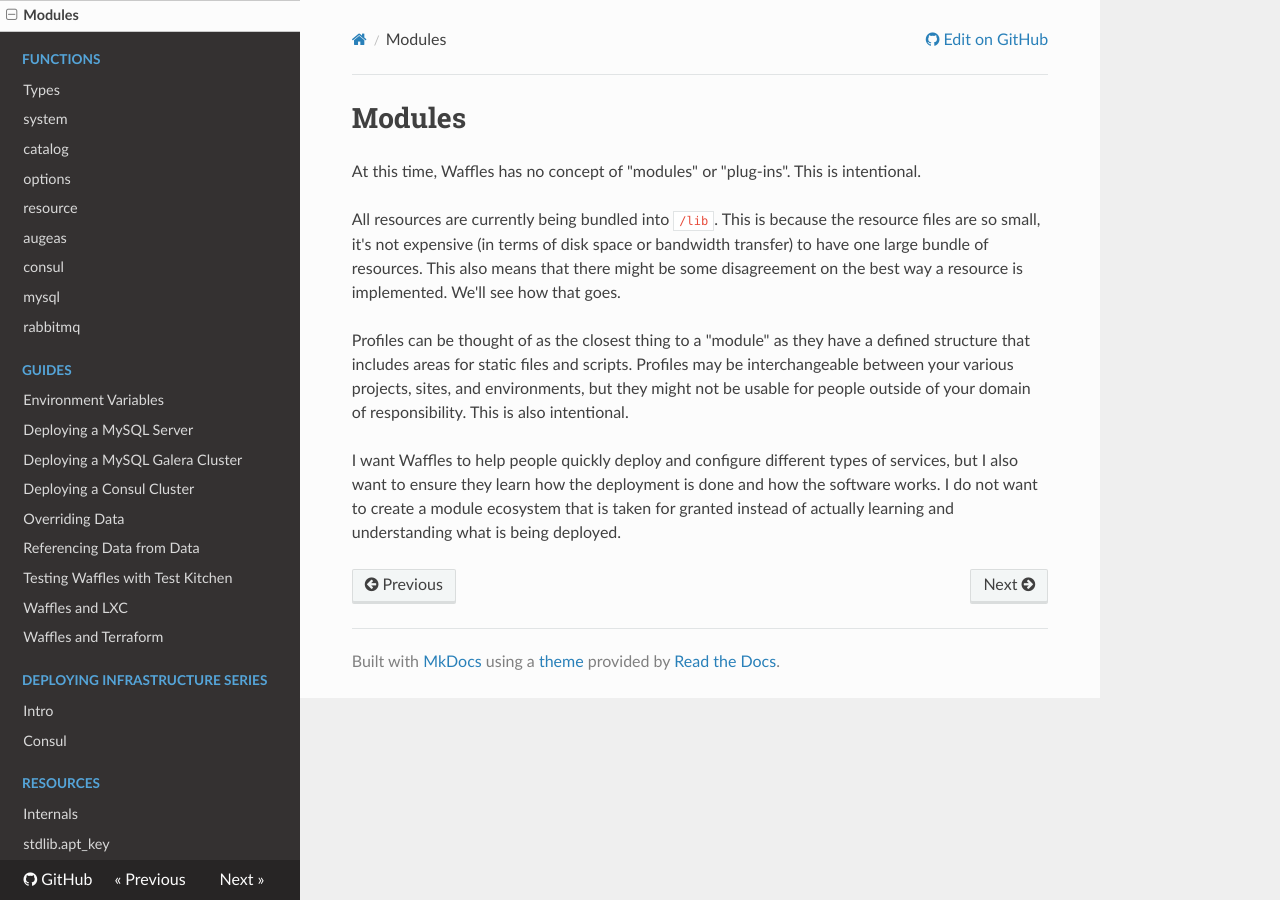
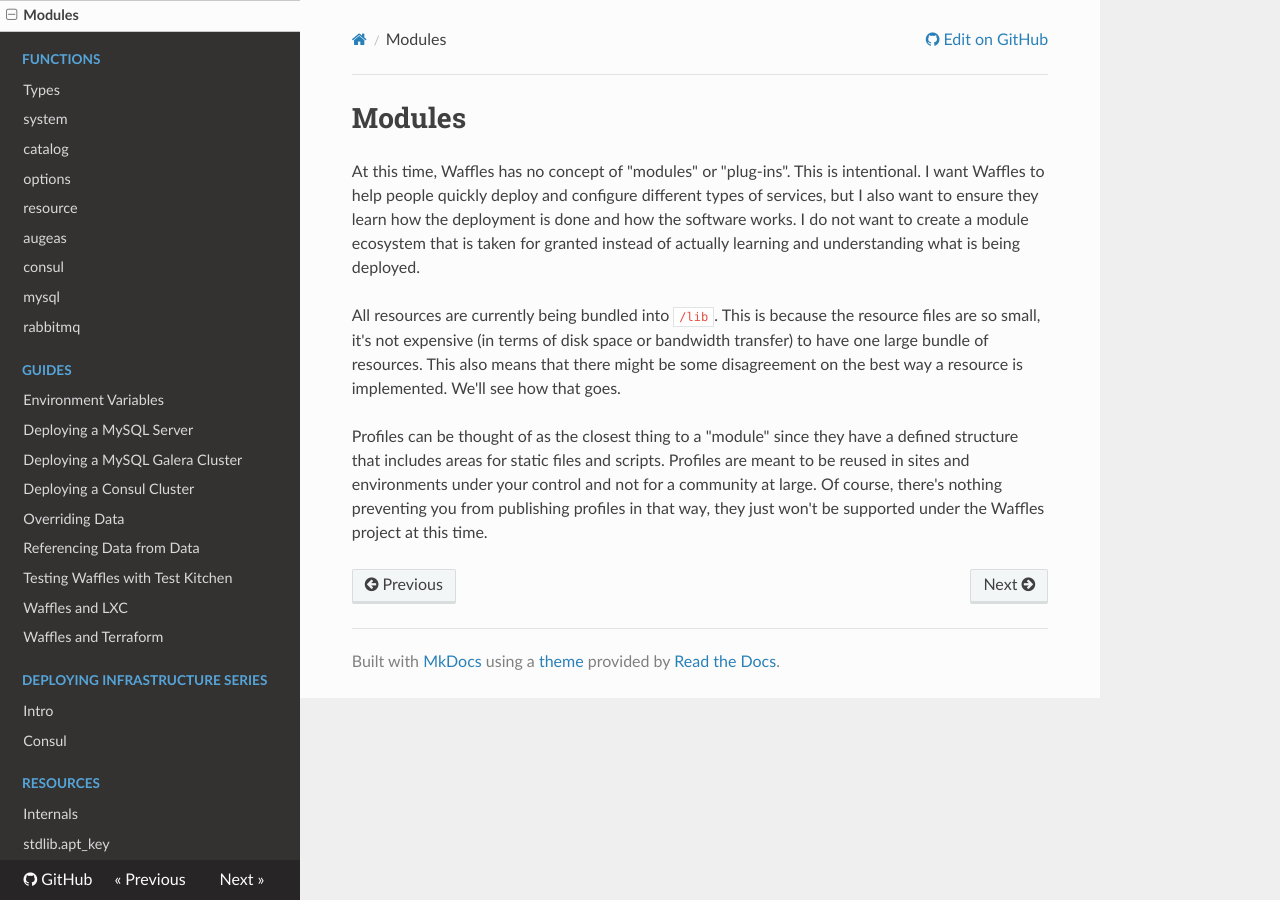
Before and after one commit to wffls/waffles, an MkDocs documentation site: the page built from docs/modules.md, in a window 1280 px wide. Built offline with MkDocs 1.6.1, drawn with Linux system fonts in a browser that asks for light colours; nearby versions of some CDN libraries; old or Windows-style settings are respelled for this version of MkDocs.

Commit message:
Doc updates

```diff
--- a/docs/modules.md
+++ b/docs/modules.md
@@ -1,9 +1,7 @@
 # Modules
 
-At this time, Waffles has no concept of "modules" or "plug-ins". This is intentional.
+At this time, Waffles has no concept of "modules" or "plug-ins". This is intentional. I want Waffles to help people quickly deploy and configure different types of services, but I also want to ensure they learn how the deployment is done and how the software works. I do not want to create a module ecosystem that is taken for granted instead of actually learning and understanding what is being deployed.
 
 All resources are currently being bundled into `/lib`. This is because the resource files are so small, it's not expensive (in terms of disk space or bandwidth transfer) to have one large bundle of resources. This also means that there might be some disagreement on the best way a resource is implemented. We'll see how that goes.
 
-Profiles can be thought of as the closest thing to a "module" as they have a defined structure that includes areas for static files and scripts. Profiles may be interchangeable between your various projects, sites, and environments, but they might not be usable for people outside of your domain of responsibility. This is also intentional.
-
-I want Waffles to help people quickly deploy and configure different types of services, but I also want to ensure they learn how the deployment is done and how the software works. I do not want to create a module ecosystem that is taken for granted instead of actually learning and understanding what is being deployed.
+Profiles can be thought of as the closest thing to a "module" since they have a defined structure that includes areas for static files and scripts. Profiles are meant to be reused in sites and environments under your control and not for a community at large. Of course, there's nothing preventing you from publishing profiles in that way, they just won't be supported under the Waffles project at this time.
```
Also changed, not shown: docs/guides/install.md (+4 -1 lines), 1 other file.
